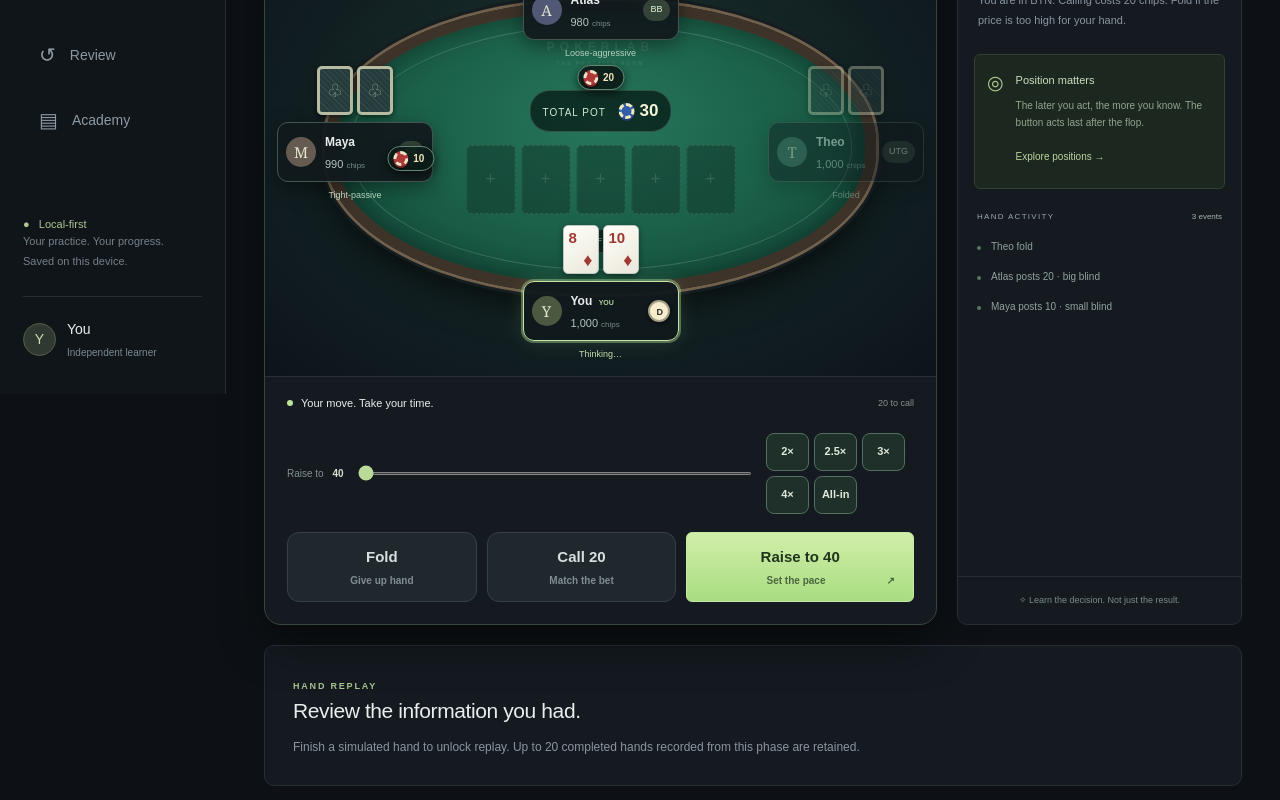
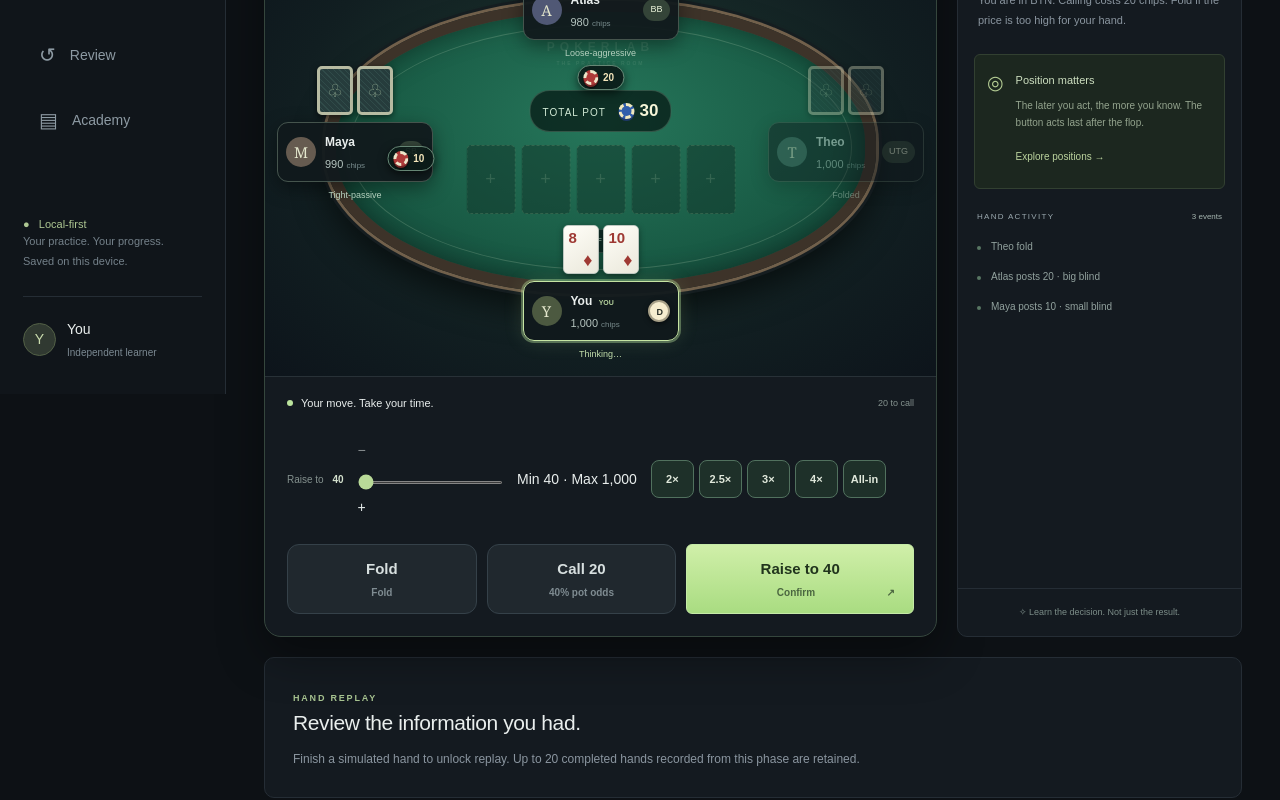
Before and after one commit to vendoraise-lang/Poker-software, a Next.js app: page / in a window 1280 px wide. Shown: the part 406-1206 px from the top of the page. Built offline with nearby package versions, Linux system fonts and the light colour scheme.

Commit message:
Improve mobile betting with plus-minus sizing, limits and pot odds

```diff
--- a/app/page.tsx
+++ b/app/page.tsx
@@ -112,6 +112,8 @@ export default function Home() {
     isTurn = loaded && !restoreError && game.actor === 0;
   const bet = Math.min(l.max, Math.max(Math.min(l.min, l.max), amount));
   const canSize = isTurn && l.canRaise;
+  const legalMinimum = Math.min(l.min, l.max);
+  const amountStep = Math.max(10, Math.round(Math.max(20, pot * 0.1) / 10) * 10);
   const sizingPresets = game.currentBet > 0
     ? [2, 2.5, 3, 4].map((multiplier) => ({ label: `${multiplier}×`, amount: Math.round(game.currentBet * multiplier) }))
     : [0.25, 0.33, 0.5, 0.75, 1].map((fraction) => ({ label: `${Math.round(fraction * 100)}%`, amount: Math.ceil(pot * fraction) }));
@@ -357,6 +359,8 @@ export default function Home() {
                             {game.currentBet ? "Raise to" : "Bet"}{" "}
                             <b>{isTurn && l.canRaise ? bet : "—"}</b>
                           </label>
+                          <div className="bet-adjuster">
+                            <button type="button" className="bet-step" disabled={!canSize || bet <= legalMinimum} aria-label="Decrease bet" onClick={() => setLegalAmount(bet - amountStep)}>−</button>
                           <input
                             id="bet"
                             aria-label="Bet or raise total"
@@ -372,6 +376,9 @@ export default function Home() {
                             }
                             onChange={(e) => setAmount(Number(e.target.value))}
                           />
+                            <button type="button" className="bet-step" disabled={!canSize || bet >= l.max} aria-label="Increase bet" onClick={() => setLegalAmount(bet + amountStep)}>+</button>
+                          </div>
+                          <div className="bet-limits">{canSize ? `Min ${legalMinimum.toLocaleString()} · Max ${l.max.toLocaleString()}` : "Waiting for your turn"}</div>
                           <div className="quick-bets" aria-label="Quick bet sizes">
                             {sizingPresets.map((preset) => (
                               <button key={preset.label} type="button" disabled={!canSize}
@@ -387,7 +394,7 @@ export default function Home() {
                             disabled={!isTurn || !l.actions.includes("fold")}
                             onClick={() => play("fold")}
                           >
-                            Fold <small>Give up hand</small>
+                            Fold <small>Fold</small>
                           </button>
                           <button
                             disabled={!isTurn}
@@ -395,7 +402,7 @@ export default function Home() {
                           >
                             {l.call ? `Call ${l.call}` : "Check"}
                             <small>
-                              {l.call ? "Match the bet" : "Stay in for free"}
+                              {l.call ? `${Math.round((l.call / Math.max(1, pot + l.call)) * 100)}% pot odds` : "Free"}
                             </small>
                           </button>
                           <button
@@ -408,7 +415,7 @@ export default function Home() {
                             {game.currentBet ? "Raise to" : "Bet"}{" "}
                             {isTurn && l.canRaise ? bet : ""}
                             <small>
-                              Set the pace <span>↗</span>
+                              {bet === l.max && canSize ? "All in" : "Confirm"} <span>↗</span>
                             </small>
                           </button>
                         </div>
```
